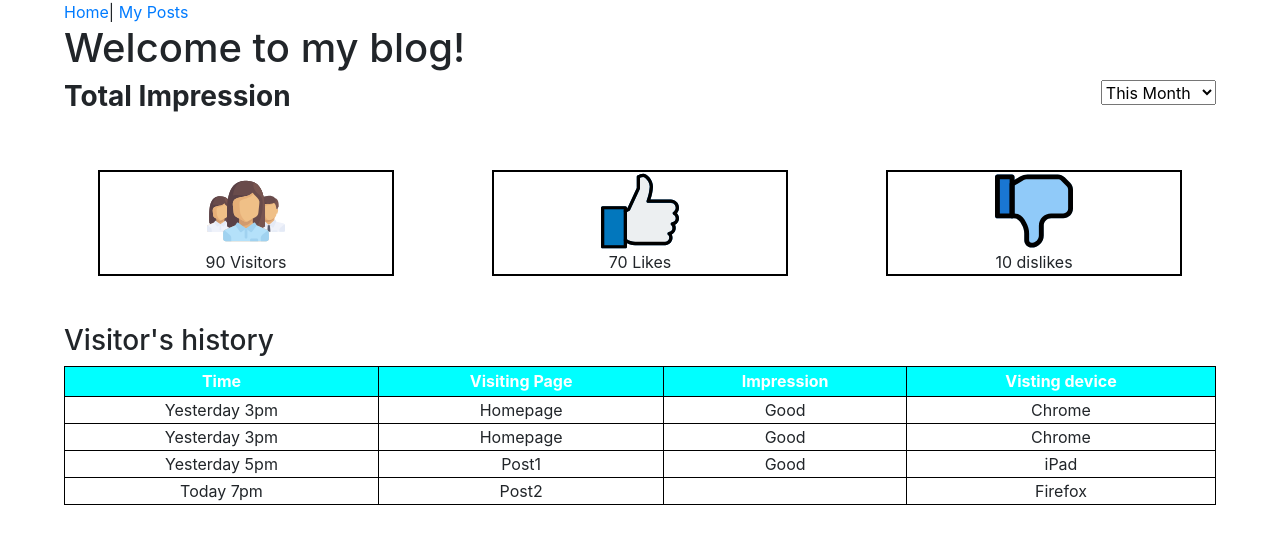
After one commit to thavorac/IP-Course, a PHP site: page /index2.php in a window 1280 px wide. The commit adds this page. Shown: the top 544 px of the page. Run offline with PHP 8.4, Linux system fonts and the light colour scheme.

Commit message:
submit #h2

```diff
--- /dev/null
+++ b/students/SEIREY Chhunhng/Homework/index2.php
@@ -0,0 +1,227 @@
+<?php
+    $visitor=90;
+    $like=70;
+    $dislike=10;
+    $visitorHistory= array (
+                         array("time"=>"Yesterday 3pm","visit_page"=>"Homepage",
+                         "impression"=>"Good","visit_device"=>"Chrome"
+    ),
+                array("time"=>"Yesterday 5pm","visit_page"=>"Post1",
+                "impression"=>"Good","visit_device"=>"iPad"
+            ),
+            array("time"=>"Today 7pm","visit_page"=>"Post2",
+            "impression"=>"","visit_device"=>"Firefox"
+        ),
+    );
+?>
+<!DOCTYPE html>
+<html>
+<head>
+    <meta charset="UTF-8">
+    <meta name="viewport" content="width=device-width, initial-scale=1.0">
+   <!-- Latest compiled and minified CSS -->
+<link rel="stylesheet" href="https://maxcdn.bootstrapcdn.com/bootstrap/4.4.1/css/bootstrap.min.css">
+
+<!-- jQuery library -->
+<script src="https://ajax.googleapis.com/ajax/libs/jquery/3.4.1/jquery.min.js"></script>
+
+<!-- Popper JS -->
+<script src="https://cdnjs.cloudflare.com/ajax/libs/popper.js/1.16.0/umd/popper.min.js"></script>
+
+<!-- Latest compiled JavaScript -->
+<script src="https://maxcdn.bootstrapcdn.com/bootstrap/4.4.1/js/bootstrap.min.js"></script>
+
+<style>
+    #Month{
+
+        float: right;
+        width: 10%;
+        height: 25px;
+        display: inline;
+    }
+    body{
+        margin-left: 5%;
+        margin-right: 5%;
+    }
+    table{
+        border-collapse: collapse;
+        text-align: center;
+    }
+    table, th, td {
+  border: 1px solid black;
+}
+
+table {
+  width: 100%;
+}
+#htable{
+    background-color: aqua;
+}
+th {
+  height: 30px;
+  color: white;
+}
+.col-sm-3{
+
+     border: 2px solid #000000;
+     margin: 0 auto ;
+    text-align: center;
+
+}
+
+a:active {
+    color: red;
+  background-color: yellow;
+}
+a:visited {
+            color: green;
+        }
+</style>
+<title>My Poste</title>
+
+</head>
+<body>
+
+    <a href="index1.html">Home</a>| <a href="index2.html">My Posts</a>
+
+    <h1>Welcome to my blog!</h1>
+    <div class="impress">
+
+        <select name="" id="Month">
+            <option value="this month">This Month</option>
+            <option value="January">January</option>
+            <option value="February">February</option>
+            <option value="March">March</option>
+            <option value="April">April</option>
+            <option value="May">May</option>
+            <option value="June">June</option>
+            <option value="July">July</option>
+            <option value="August">August</option>
+            <option value="September">September</option>
+            <option value="November">November</option>
+            <option value="December">December</option>
+
+        </select>
+        <h3><b>Total Impression</b></h3>
+    </div>
+    <br><br>
+    <div class="row">
+        <div class="col-sm-3">
+            <img src="group.svg" alt="" width="30%">
+            <div class="description"><?php
+                echo $visitor;
+            ?> Visitors</div>
+        </div>
+        <div class="col-sm-3">
+            <img src="like.svg" alt="" width="30%">
+            <div class="description"><?php
+                echo $like;
+            ?>
+                 Likes</div>
+           </div>
+        <div class="col-sm-3">
+            <img src="hand.svg" alt="" width="30%">
+            <div class="description">
+            <?php
+                echo $dislike;
+            ?> dislikes</div>
+            </div>
+
+      </div>
+      <br><br>
+
+    <h3>Visitor's history</h3>
+    <table>
+        <tr id="htable">
+            <th>Time</th>
+            <th>Visiting Page</th>
+            <th>Impression</th>
+            <th>Visting device</th>
+
+        </tr>
+        <tr>
+            <td><?php
+               echo $visitorHistory[0]['time'];
+            ?></td>
+            <td>
+            <?php
+               echo $visitorHistory[0]['visit_page'];
+            ?>
+            </td>
+            <td>
+            <?php
+               echo $visitorHistory[0]['impression'];
+            ?>
+            </td>
+            <td>
+            <?php
+               echo $visitorHistory[0]['visit_device'];
+            ?>
+            </td>
+        </tr>
+        <tr>
+            <td><?php
+               echo $visitorHistory[0]['time'];
+            ?></td>
+            <td>
+            <?php
+               echo $visitorHistory[0]['visit_page'];
+            ?>
+            </td>
+            <td>
+            <?php
+               echo $visitorHistory[0]['impression'];
+            ?>
+            </td>
+            <td>
+            <?php
+               echo $visitorHistory[0]['visit_device'];
+            ?>
+            </td>
+        </tr>
+        <tr>
+            <td><?php
+               echo $visitorHistory[1]['time'];
+            ?></td>
+            <td>
+            <?php
+               echo $visitorHistory[1]['visit_page'];
+            ?>
+            </td>
+            <td>
+            <?php
+               echo $visitorHistory[1]['impression'];
+            ?>
+            </td>
+            <td>
+            <?php
+               echo $visitorHistory[1]['visit_device'];
+            ?>
+            </td>
+        </tr>
+        <tr>
+            <td><?php
+               echo $visitorHistory[2]['time'];
+            ?></td>
+            <td>
+            <?php
+               echo $visitorHistory[2]['visit_page'];
+            ?>
+            </td>
+            <td>
+            <?php
+               echo $visitorHistory[2]['impression'];
+            ?>
+            </td>
+            <td>
+            <?php
+               echo $visitorHistory[2]['visit_device'];
+            ?>
+            </td>
+        </tr>
+    </table>
+
+
+
+</body>
+</html>
```
Also changed, not shown: students/SEIREY Chhunhng/Homework/index1.php (renamed from students/SEIREY Chhunhng/Homework/index1.html, +43 -9 lines), students/SEIREY Chhunhng/Homework/index2.html (deleted, +0 -132 lines).
